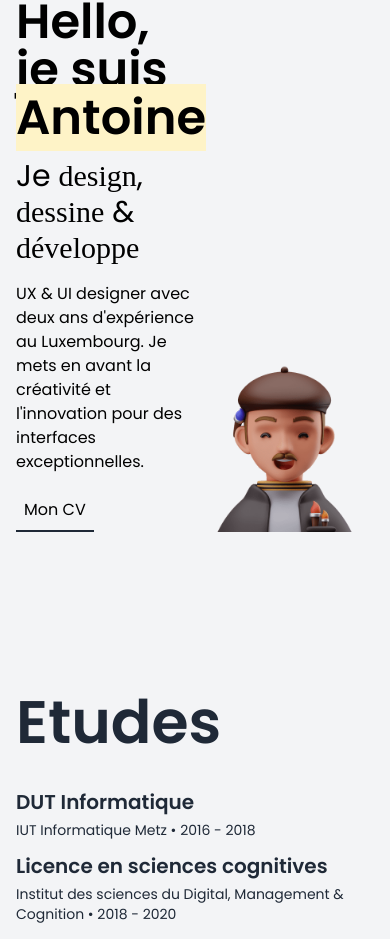
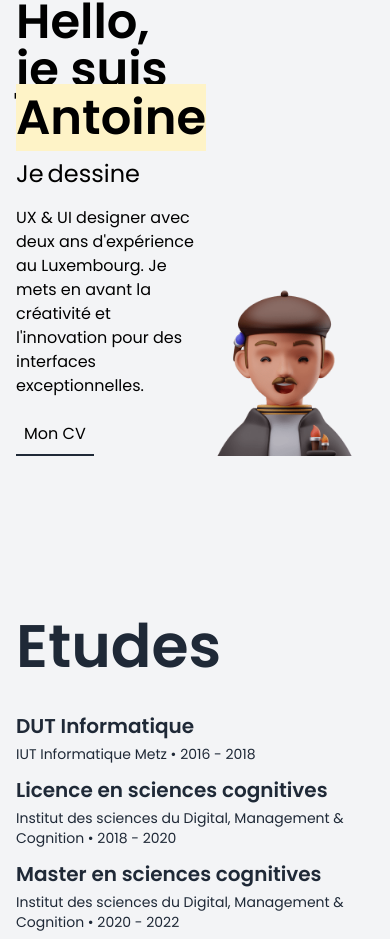
Before and after one commit to Kaohiso/portfolio-nextjs, a Next.js app: page / in a window 390 px wide. Shown: the part 926-1865 px from the top of the page. Built offline with nearby package versions, Linux system fonts and the light colour scheme; a web font is replaced by a local one.

Commit message:
Add animation on buttons in HeaderDesktop.tsx

```diff
--- a/src/app/components/index.ts
+++ b/src/app/components/index.ts
@@ -2,7 +2,7 @@
 import Experience from "./sections/experience";
 import Contact from "./sections/contact";
 import Portfolio from "./sections/portfolio";
-import Formation from "./sections/skills";
+import Formation from "./sections/formation";
 import Footer from "./sections/footer";
 import Welcome from "./sections/welcome";
 import About from "./sections/about";
--- /dev/null
+++ b/src/app/components/sections/about/WavyText.tsx
@@ -0,0 +1,183 @@
+import { FC, useState, useEffect } from "react";
+import { motion, Variants, HTMLMotionProps, useCycle } from "framer-motion";
+
+interface Props extends HTMLMotionProps<"div"> {
+  verbs: string[];
+  delay?: number;
+  duration?: number;
+}
+
+const WavyText: FC<Props> = ({
+  verbs,
+  delay = 0,
+  duration = 0.05,
+  ...props
+}: Props) => {
+  const [replay, toggleReplay] = useCycle(false, true);
+  const [currentVerbIndex, setCurrentVerbIndex] = useState(0);
+  const letters = Array.from(verbs[currentVerbIndex]);
+
+  useEffect(() => {
+    const dakay = setTimeout(() => {
+        toggleReplay();
+      }, 3000);
+
+
+    const delayVerbIndex = setTimeout(() => {
+      setCurrentVerbIndex(
+        (prevIndex) => (prevIndex + 1) % verbs.length // Pass to the next verb, and wrap around if necessary
+      );
+    }, 4000);
+    toggleReplay();
+    return () => clearTimeout(delayVerbIndex);
+  }, [currentVerbIndex]);
+
+  const container: Variants = {
+    hidden: (i: number = 1) => ({
+      opacity: 1,
+      transition: {
+        staggerChildren: duration,
+        delayChildren: i * delay,
+        staggerDirection: -1,
+      },
+    }),
+    visible: (i: number = 1) => ({
+      opacity: 1,
+      transition: {
+        staggerChildren: duration,
+        delayChildren: i * delay,
+        staggerDirection: 1,
+      },
+    }),
+  };
+
+  const child: Variants = {
+    visible: {
+      opacity: 1,
+      y: 0,
+      transition: {
+        type: "spring",
+        damping: 12,
+        stiffness: 200,
+      },
+    },
+    hidden: {
+      opacity: 1,
+      y: 30,
+      transition: {
+        type: "spring",
+        damping: 12,
+        stiffness: 200,
+      },
+    },
+  };
+
+  return (
+    <motion.h1
+      style={{ display: "flex", overflow: "hidden" }}
+      variants={container}
+      initial="hidden"
+      animate={replay ? "visible" : "hidden"}
+      {...props}
+    >
+      {letters.map((letter, index) => (
+        <motion.span key={index} variants={child}>
+          {letter === " " ? "\u00A0" : letter}
+        </motion.span>
+      ))}
+    </motion.h1>
+  );
+};
+
+export default WavyText;
+
+/*
+import { FC, useState, useEffect } from "react";
+import { motion, Variants, HTMLMotionProps, useCycle } from "framer-motion";
+
+interface Props extends HTMLMotionProps<"div"> {
+  text: string;
+  delay?: number;
+  duration?: number;
+}
+
+const WavyText: FC<Props> = ({
+  text,
+  delay = 0,
+  duration = 0.05,
+  ...props
+}: Props) => {
+  const [replay, toggleReplay] = useCycle(false, true);
+  const letters = Array.from(text);
+
+  useEffect(() => {
+    toggleReplay(); // Trigger replay when the text changes
+    const delayTimeout = setTimeout(() => {
+      toggleReplay();
+    }, 3000);
+
+    // Clean up the timeout to prevent memory leaks
+    return () => clearTimeout(delayTimeout);
+  }, [text]);
+
+  const container: Variants = {
+    hidden: (i: number = 1) => ({
+      opacity: 1,
+      transition: {
+        staggerChildren: duration,
+        delayChildren: i * delay,
+        staggerDirection: -1,
+      },
+    }),
+    visible: (i: number = 1) => ({
+      opacity: 1,
+      transition: {
+        staggerChildren: duration,
+        delayChildren: i * delay,
+        staggerDirection: 1,
+      },
+    }),
+  };
+
+  const child: Variants = {
+    visible: {
+      opacity: 1,
+      y: 0,
+      transition: {
+        type: "spring",
+        damping: 12,
+        stiffness: 200,
+      },
+    },
+    hidden: {
+      opacity: 0,
+      y: 30,
+      transition: {
+        type: "spring",
+        damping: 12,
+        stiffness: 200,
+      },
+    },
+  };
+
+  return (
+    <motion.h1
+      style={{ display: "flex", overflow: "hidden" }}
+      variants={container}
+      initial="hidden"
+      animate={replay ? "visible" : "hidden"}
+      {...props}
+    >
+      {letters.map((letter, index) => (
+        <motion.span key={index} variants={child}>
+          {letter === " " ? "\u00A0" : letter}
+        </motion.span>
+      ))}
+    </motion.h1>
+  );
+};
+
+export default WavyText;
+
+
+*/
--- a/src/app/components/sections/about/index.tsx
+++ b/src/app/components/sections/about/index.tsx
@@ -1,8 +1,14 @@
-import React from "react";
+import React, { useState, useEffect } from "react";
 import Image from "next/image";
+import { motion } from "framer-motion";
+import WavyText from "./WavyText";
 import "./About.css";
 
 export default function About() {
+  const [replay, setReplay] = useState(true);
+  const verbs = ["design", "dessine", "développe", "recherche"];
+  const [currentVerbIndex, setCurrentVerbIndex] = useState(0);
+
   return (
     <section className="py-20 grid grid-cols-2">
       <div className="flex flex-col">
@@ -11,29 +17,10 @@
             <h2 className="text-5xl font-semibold">
               Hello, je suis <span className="bg-amber-100">Antoine</span>
             </h2>
-            <h2 className="text-3xl">
-              Je{" "}
-              <span
-                className="hover:bg-blue-200"
-                style={{ fontFamily: "Rampart One" }}
-              >
-                design
-              </span>
-              ,{" "}
-              <span
-                className="hover:bg-fuchsia-200"
-                style={{ fontFamily: "Rampart One" }}
-              >
-                dessine
-              </span>{" "}
-              &{" "}
-              <span
-                className="hover:bg-emerald-200"
-                style={{ fontFamily: "Rampart One" }}
-              >
-                développe
-              </span>
-            </h2>
+            <div className="flex space-x-1 text-2xl">
+              <span>Je</span>
+              <WavyText verbs={verbs} />
+            </div>
           </div>
           <div className="text-md space-y-3 max-w-lg">
             UX & UI designer avec deux ans d'expérience au Luxembourg. Je mets
@@ -51,7 +38,7 @@
           src={"/img/pngwing.png"}
           width={9000}
           height={9000}
-          alt="moi"
+          alt="avatar"
         />
       </div>
     </section>
--- a/src/app/components/sections/skills/Study.tsx
+++ b/src/app/components/sections/formation/Study.tsx
@@ -32,8 +32,8 @@
   function StudySection({ data }: EducationItems) {
     return (
       <div className="space-y-3 pr-5">
-        {data.map((educationItem: EducationItem) => (
-          <div>
+        {data.map((educationItem: EducationItem, index: number) => (
+          <div key={index}>
             <div className="text-xl font-semibold mb-1">{educationItem.degree}</div>
             <div className="text-sm">{educationItem.school} • {educationItem.date}</div>
           </div>
--- a/src/app/components/sections/skills/index.tsx
+++ b/src/app/components/sections/formation/index.tsx
@@ -1,5 +1,5 @@
 import React, { useState } from "react";
-import Skills from "./skills";
+import Skills from "./Skill";
 import Study from "./Study";
 
 export default function Formation() {
--- a/src/app/components/sections/header/HeaderDesktop.tsx
+++ b/src/app/components/sections/header/HeaderDesktop.tsx
@@ -1,13 +1,22 @@
-import React, { useEffect, useState } from "react";
+import { motion } from "framer-motion";
 import { Link } from "react-scroll";
-import { motion, useMotionValue, transform, useTransform } from "framer-motion";
-import { HiOutlineHome } from "react-icons/hi";
+import { useState } from "react";
 
-export default function HeaderDesktop(data: any) {
-  const [isHovering, setIsHovering] = useState(-1);
+const MyButton = (data: any) => {
+  const [hoveredButton, setHoveredButton] = useState(null);
+
+  const textBGVariants = {
+    hidden: { opacity: 1, x: 0, width: ["100%", "0%"] },
+    hover: { opacity: 1, x: 0, width: ["0%", "100%"] },
+  };
+
+  const textVariants = {
+    hidden: { opacity: 0, x: 0, width: ["100%", "0%"] },
+    hover: { opacity: 1, x: 0, width: ["0%", "100%"] },
+  };
 
   return (
-    <div className="hidden lg:block fixed top-1/2 left-0 transform -translate-y-1/2 pl-6 z-50">
+    <div className="fixed hidden lg:block top-1/2 left-0 transform -translate-y-1/2 z-50 ml-6">
       {data.buttonData.map((button: any) => (
         <Link
           key={button.id}
@@ -17,49 +26,38 @@
           duration={500}
         >
           <motion.button
-            className="flex flex-row rounded-full p-3 bg-gray-800 text-white drop-shadow-sm my-3"
-            //whileTap={{ scale: 0.95 }}
-            onHoverStart={() => setIsHovering(button.id)}
-            onHoverEnd={() => setIsHovering(-1)}
-            //onMouseEnter={() => setIsHovering(button.id)}
-            //onMouseLeave={() => setIsHovering(-1)}
+            className="flex space-y-2 text-white "
+            onHoverStart={() => setHoveredButton(button.id)}
+            onHoverEnd={() => setHoveredButton(null)}
+            whileTap={{ scale: 0.9 }}
           >
-            {button.icon}
-            {isHovering === button.id && (
-              <span className="ml-2">{button.text}</span>
-            )}
+            <span className="my-2 p-3 bg-gray-800 rounded-full text-2xl z-10">
+              {button.icon}
+            </span>
+            <motion.span
+              className={`-ml-10 p-3 rounded-full bg-gray-800 whitespace-nowrap ${
+                hoveredButton === button.id ? "" : "hidden"
+              }`}
+              variants={textBGVariants}
+              initial={"hidden"}
+              animate={hoveredButton === button.id ? "hover" : "hidden"}
+              transition={{ duration: 0.5 }}
+            >
+              <span className="ml-1 p-3" />
+              <motion.span
+                variants={textVariants}
+                initial={"hidden"}
+                animate={hoveredButton === button.id ? "hover" : "hidden"}
+                transition={{ duration: 1 }}
+              >
+                {button.text}
+              </motion.span>
+            </motion.span>
           </motion.button>
         </Link>
       ))}
     </div>
   );
-}
+};
 
-/*
-<div className="hidden lg:block fixed top-1/2 left-0 transform -translate-y-1/2 pl-6 z-50">
-{buttonData.map((button) => (
-  <Link
-    key={button.id}
-    to={button.key.toLowerCase()}
-    spy={true}
-    smooth={true}
-    duration={500}
-  >
-    <button
-      className={`rounded-full p-3 flex items-center text-gray-900 drop-shadow-sm my-2 ${
-        button.id === hoveredButton || button.key === visibleSection
-          ? "bg-indigo-400 text-white"
-          : "bg-white"
-      }`}
-      onMouseEnter={() => handleMouseEnter(button.id)}
-      onMouseLeave={handleMouseLeave}
-    >
-      {button.icon}
-      {hoveredButton === button.id && (
-        <span className="ml-2">{button.text}</span>
-      )}
-    </button>
-  </Link>
-))}
-</div>
-*/
+export default MyButton;
--- a/src/app/page.tsx
+++ b/src/app/page.tsx
@@ -81,7 +81,6 @@
 
       <Footer />
       <ScrollToTopButton />
-      {/*<Cursor />*/}
     </div>
   );
 }
```
Also changed, not shown: src/app/components/sections/header/index.tsx (+7 -7 lines), src/app/components/sections/cursor/Cursor.module.css (renamed from src/app/components/Cursor.module.css), src/app/components/sections/cursor/Cursor.tsx (renamed from src/app/components/Cursor.tsx), src/app/components/sections/formation/Skill.tsx (renamed from src/app/components/sections/skills/skills.tsx).
